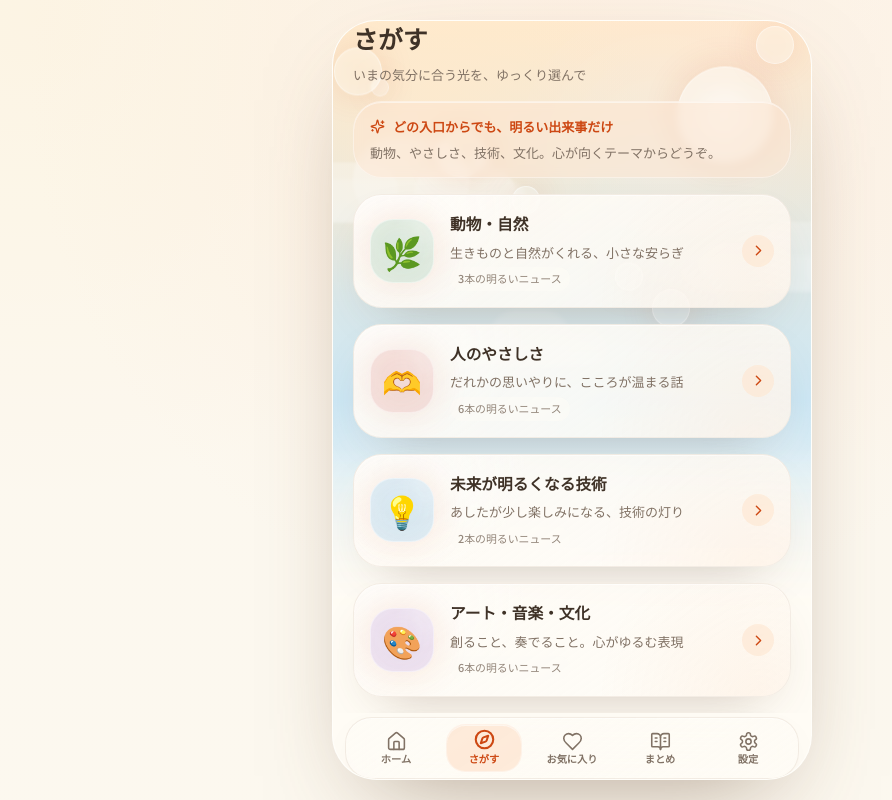
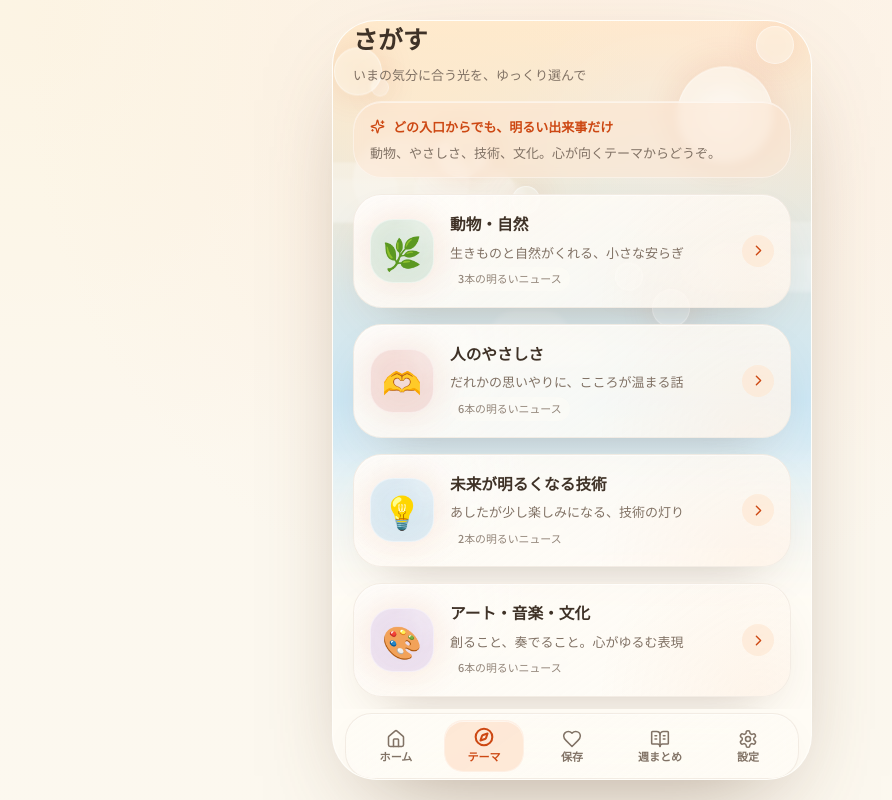
Before and after one commit to sunpotflower4460-cpu/Hot-news, a Next.js app: page /browse in a window 1280 px wide. Shown: the whole page, without its empty margins (68-960 px from the left). Built offline with nearby package versions, Linux system fonts and the light colour scheme; a web font is replaced by a local one.

Commit message:
improve bottom navigation readability

```diff
--- a/src/components/layout/BottomTabBar.tsx
+++ b/src/components/layout/BottomTabBar.tsx
@@ -8,9 +8,9 @@ import { cn } from '@/lib/utils/cn';
 
 const TABS = [
   { href: '/home', label: 'ホーム', Icon: Home },
-  { href: '/browse', label: 'さがす', Icon: Compass },
-  { href: '/favorites', label: 'お気に入り', Icon: Heart },
-  { href: '/digest', label: 'まとめ', Icon: BookOpenText },
+  { href: '/browse', label: 'テーマ', Icon: Compass },
+  { href: '/favorites', label: '保存', Icon: Heart },
+  { href: '/digest', label: '週まとめ', Icon: BookOpenText },
   { href: '/settings', label: '設定', Icon: Settings },
 ] as const;
 
@@ -18,34 +18,31 @@ export function BottomTabBar() {
   const pathname = usePathname();
 
   return (
-    <nav
-      aria-label="メインナビゲーション"
-      className="safe-bottom relative z-30 shrink-0 px-3 pb-2 pt-1"
-    >
+    <nav aria-label="メインナビゲーション" className="safe-bottom relative z-30 shrink-0 px-3 pt-1">
       <div className="glass rounded-[1.65rem] border shadow-float">
         <ul className="flex items-stretch justify-around px-1.5 py-1.5">
           {TABS.map(({ href, label, Icon }) => {
             const active = pathname === href || pathname.startsWith(`${href}/`);
             return (
-              <li key={href} className="flex-1">
+              <li key={href} className="min-w-0 flex-1">
                 <Link
                   href={href}
                   aria-current={active ? 'page' : undefined}
                   aria-label={active ? `${label}、現在のページ` : label}
-                  className="relative flex min-h-12 flex-col items-center justify-center gap-0.5 rounded-[1.25rem] px-1 py-1.5 active:scale-95"
+                  className="relative flex min-h-[3.25rem] flex-col items-center justify-center gap-0.5 rounded-[1.25rem] px-0.5 py-1.5 active:scale-95"
                 >
                   {active && (
                     <motion.span
                       layoutId="tab-pill"
                       aria-hidden
-                      className="absolute inset-x-1.5 inset-y-0 rounded-[1.2rem] border border-white/35 bg-accent-soft/80 shadow-inner-light"
+                      className="absolute inset-x-1 inset-y-0 rounded-[1.2rem] border border-white/35 bg-accent-soft/85 shadow-inner-light"
                       transition={{ type: 'spring', stiffness: 360, damping: 31, mass: 0.8 }}
                     />
                   )}
                   <Icon
                     aria-hidden
-                    size={21}
-                    strokeWidth={active ? 2.35 : 1.8}
+                    size={20}
+                    strokeWidth={active ? 2.45 : 1.85}
                     className={cn(
                       'relative z-10 transition-all duration-300',
                       active ? '-translate-y-0.5 text-accent' : 'text-muted',
@@ -53,7 +50,7 @@ export function BottomTabBar() {
                   />
                   <span
                     className={cn(
-                      'relative z-10 text-[0.64rem] font-semibold leading-none transition-colors',
+                      'relative z-10 max-w-full truncate text-[0.69rem] font-bold leading-none transition-colors',
                       active ? 'text-accent' : 'text-muted',
                     )}
                   >
```
